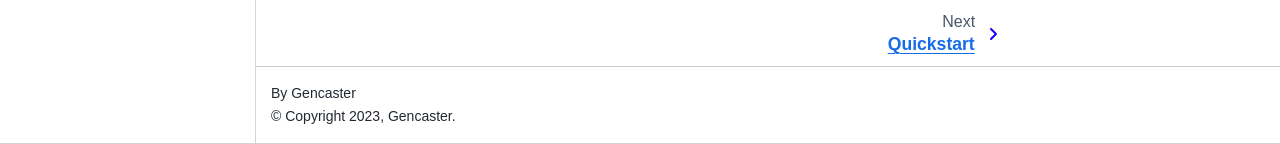
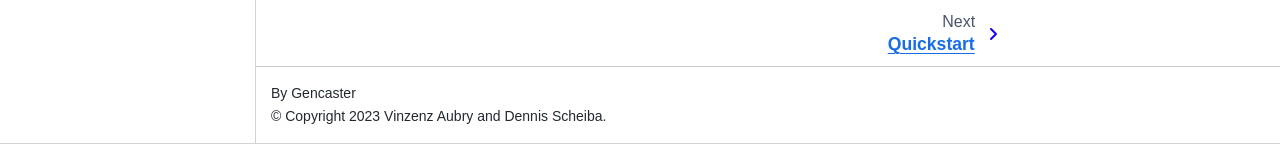
Before and after one commit to Gencaster/gencaster, a Sphinx documentation site: the page built from docs/index.rst, in a window 1280 px wide and 1085 px high. Shown: the part 941-1085 px from the top of the window. Built offline with Sphinx 7.4.7 and the Sphinx Book theme 1.1.4, drawn with Linux system fonts in a browser that asks for light colours.

Commit message:
add copyright

```diff
--- a/docs/conf.py
+++ b/docs/conf.py
@@ -23,7 +23,7 @@ django.setup()
 # -- Project information -----------------------------------------------------
 
 project = "Gencaster"
-copyright = "2023, Gencaster"
+copyright = "2023 Vinzenz Aubry and Dennis Scheiba"
 author = "Gencaster"
 
 # The full version, including alpha/beta/rc tags
```
Also changed, not shown: README.md (+4 -0 lines).
